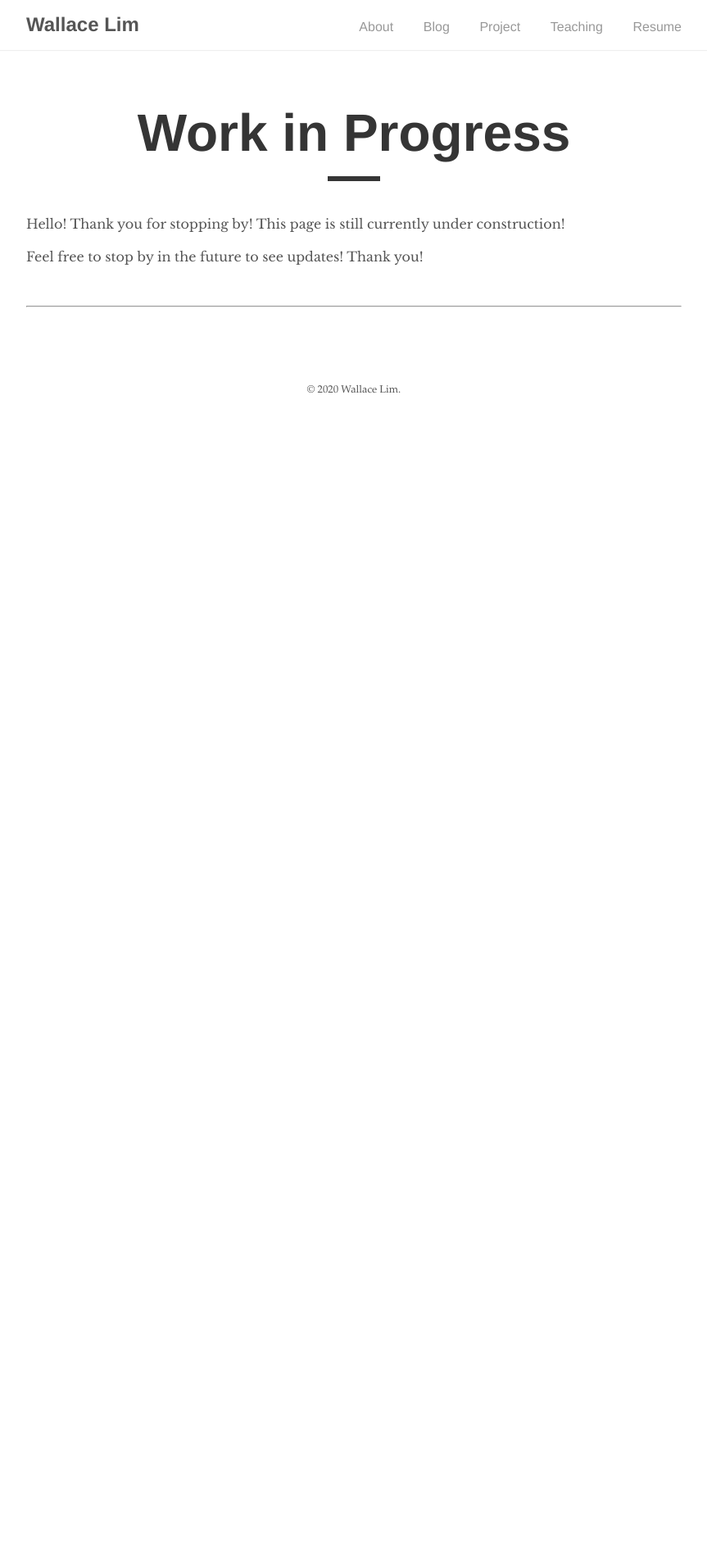
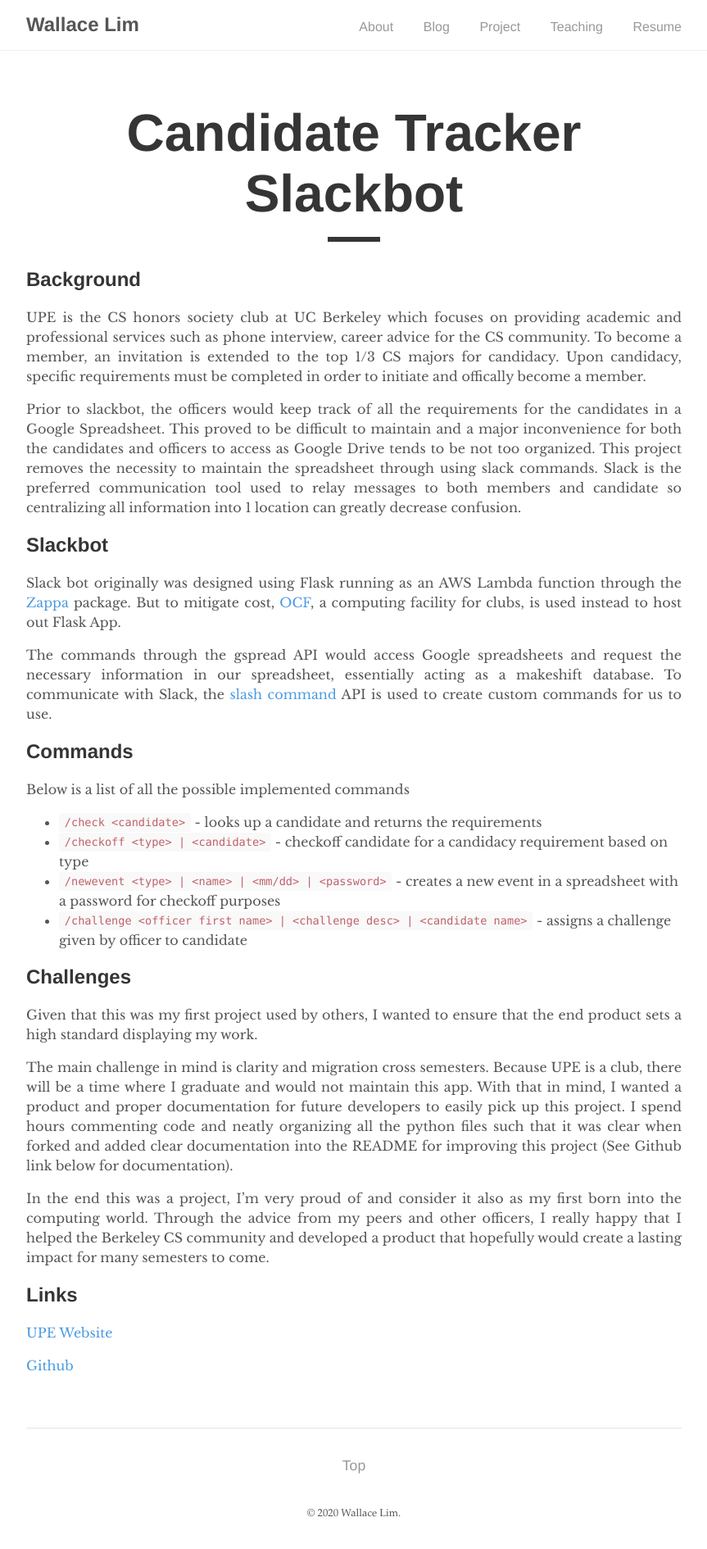
Before and after one commit to wallace-lim/wallace-lim.github.io, a Jekyll site: the page built from project/slackbot.md, in a window 1280 px wide. Shown: the whole page at 82% size, without its empty margins (208-1071 px from the left). Built offline with Jekyll 4.4.1, drawn with Linux system fonts in a browser that asks for light colours; before the commit the page ends 900 px from its top, so only the background shows below that.

Commit message:
Created slackbot project page

```diff
--- a/project/slackbot.md
+++ b/project/slackbot.md
@@ -1,11 +1,34 @@
 ---
-layout: wip
+layout: post
 title: "Candidate Tracker Slackbot"
 permalink: /project/slackbot
 ---
 
 ## Background
+UPE is the CS honors society club at UC Berkeley which focuses on providing academic and professional services such as phone interview, career advice for the CS community. To become a member, an invitation is extended to the top 1/3 CS majors for candidacy. Upon candidacy, specific requirements must be completed in order to initiate and offically become a member.
+
+Prior to slackbot, the officers would keep track of all the requirements for the candidates in a Google Spreadsheet. This proved to be difficult to maintain and a major inconvenience for both the candidates and officers to access as Google Drive tends to be not too organized. This project removes the necessity to maintain the spreadsheet through using slack commands. Slack is the preferred communication tool used to relay messages to both members and candidate so centralizing all information into 1 location can greatly decrease confusion.
+
+## Slackbot
+Slack bot originally was designed using Flask running as an AWS Lambda function through the [Zappa](https://github.com/Miserlou/Zappa) package. But to mitigate cost, [OCF](https://www.ocf.berkeley.edu/), a computing facility for clubs, is used instead to host out Flask App.
+
+The commands through the gspread API would access Google spreadsheets and request the necessary information in our spreadsheet, essentially acting as a makeshift database. To communicate with Slack, the [slash command](https://api.slack.com/interactivity/slash-commands) API is used to create custom commands for us to use.
 
 ## Commands
+Below is a list of all the possible implemented commands
+- `/check <candidate>` - looks up a candidate and returns the requirements
+- `/checkoff <type> | <candidate>` - checkoff candidate for a candidacy requirement based on type
+- `/newevent <type> | <name> | <mm/dd> | <password>` - creates a new event in a spreadsheet with a password for checkoff purposes
+- `/challenge <officer first name> | <challenge desc> | <candidate name>` - assigns a challenge given by officer to candidate
+
+## Challenges
+Given that this was my first project used by others, I wanted to ensure that the end product sets a high standard displaying my work.
+
+The main challenge in mind is clarity and migration cross semesters. Because UPE is a club, there will be a time where I graduate and would not maintain this app. With that in mind, I wanted a product and proper documentation for future developers to easily pick up this project. I spend hours commenting code and neatly organizing all the python files such that it was clear when forked and added clear documentation into the README for improving this project (See Github link below for documentation).
+
+In the end this was a project, I'm very proud of and consider it also as my first born into the computing world. Through the advice from my peers and other officers, I really happy that I helped the Berkeley CS community and developed a product that hopefully would create a lasting impact for many semesters to come.
 
 ## Links
+[UPE Website](https://upe.berkeley.edu/)
+
+[Github](https://github.com/upenu/slackbot)
```
